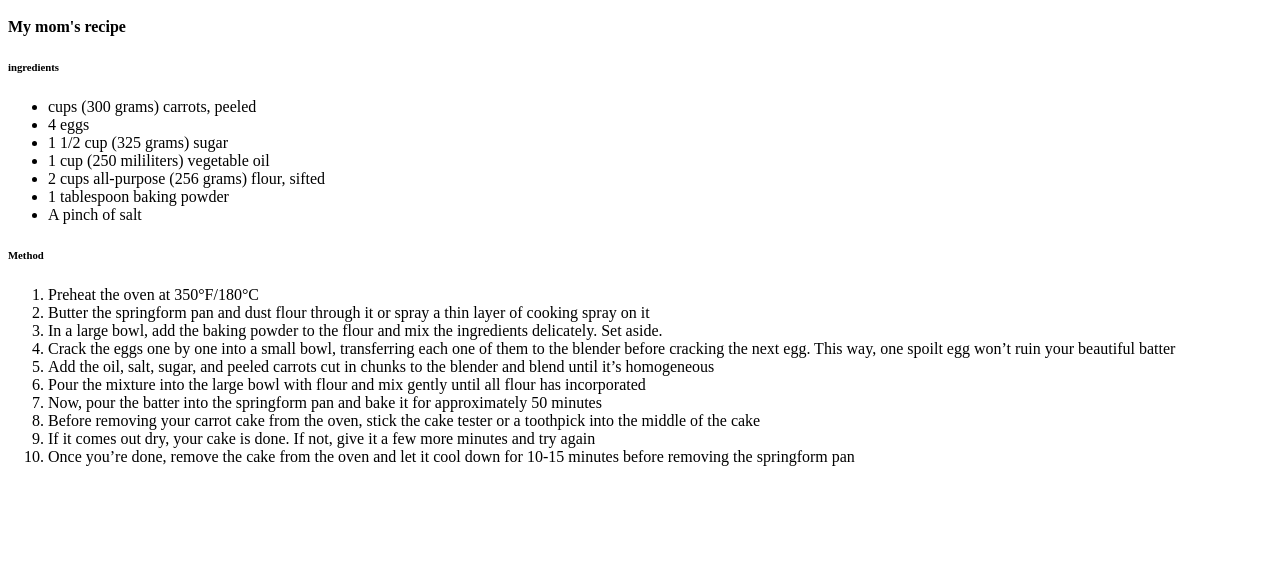
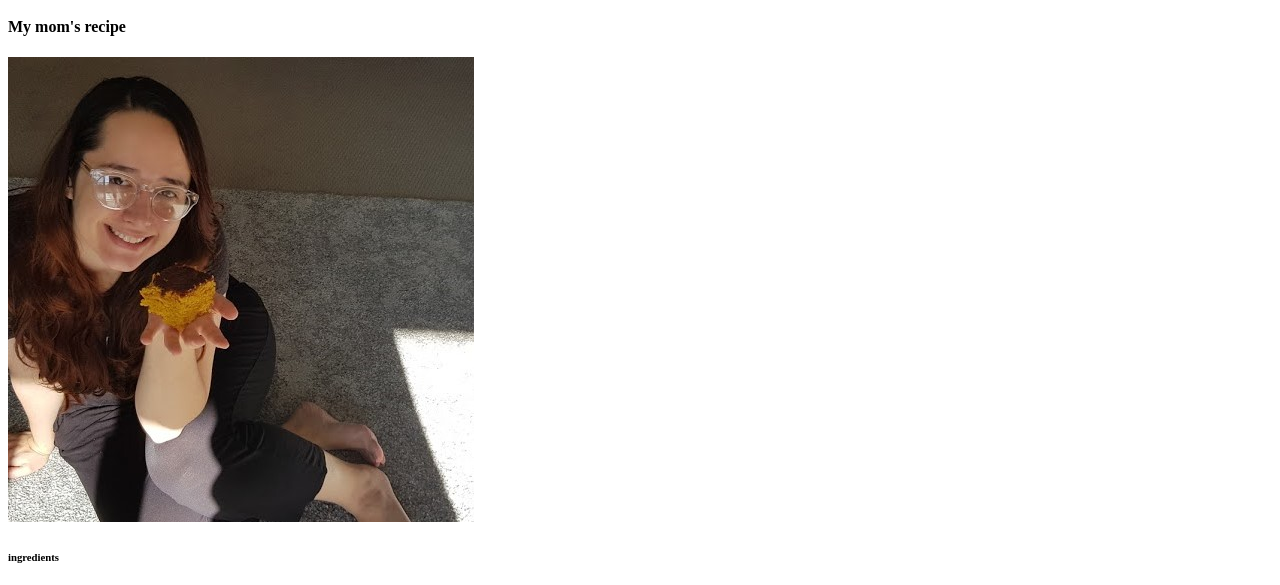
Before and after one commit to alinemartins/Recipe-CarrotCake, a plain HTML site: page index.html in a window 1280 px wide. Shown: the part 207-792 px from the top of the page. Drawn offline with Linux system fonts and the light colour scheme.

Commit message:
Add a photo where I am holding a cake

```diff
--- a/index.html
+++ b/index.html
@@ -28,6 +28,7 @@
     <section>
         <h2>Carrot Cake </h2>
         <h4>My mom's recipe</h4>
+        <img src="img/carrot-cake.jpg" alt="girl sitting in the floor with a carrot cake in her hand">
         <div id="ingredients">
             <h6>ingredients</h6>
             <ul>
```
